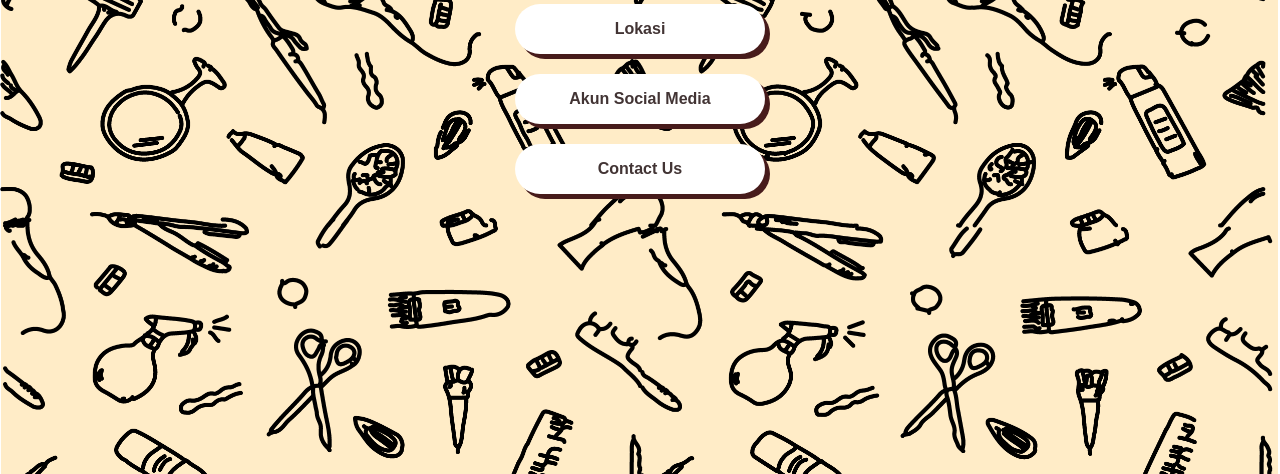
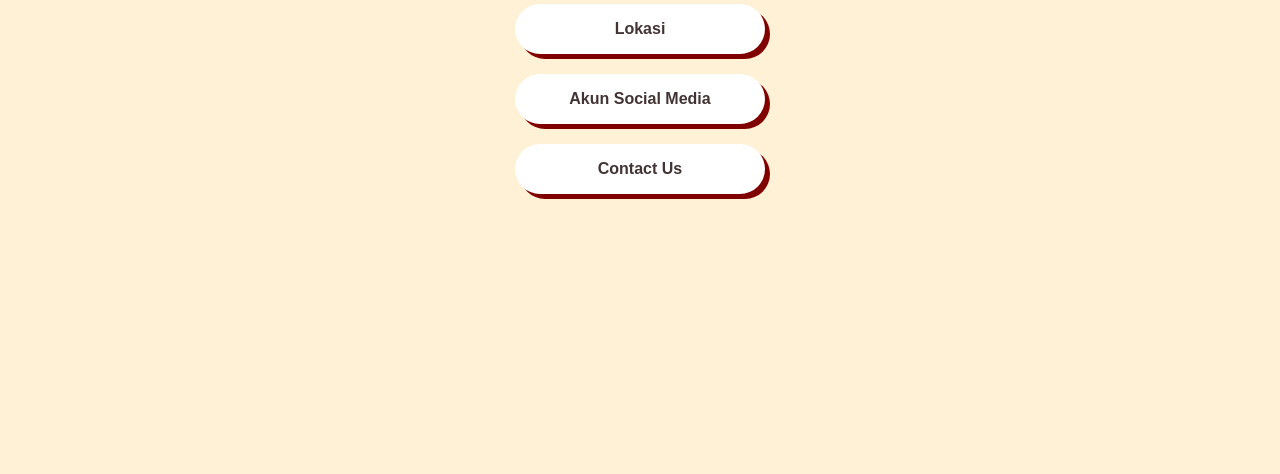
Before and after one commit to CelstraOfficial/pesanan-web, a plain HTML site: page index.html in a window 1280 px wide. Shown: the part 326-800 px from the top of the page. Drawn offline with Linux system fonts and the light colour scheme.

Commit message:
css box shadow change

```diff
--- a/style.css
+++ b/style.css
@@ -3,7 +3,7 @@ body {
     display: flex;
     flex-direction: column;
     align-items: center;
-    background-image: url('img/Untitled-1.png');
+    background-color: #fecc;
     justify-content: center;
     height: 100vh;
     margin: 0;
@@ -62,7 +62,7 @@ body {
 .button-33 {
     background-color: #ffffff;
     border-radius: 100px;
-    box-shadow: #471b1b 5px 5px;
+    box-shadow:#800000 5px 5px;
     color: rgb(66, 52, 52);
     cursor: pointer;
     display: inline-block;
```
